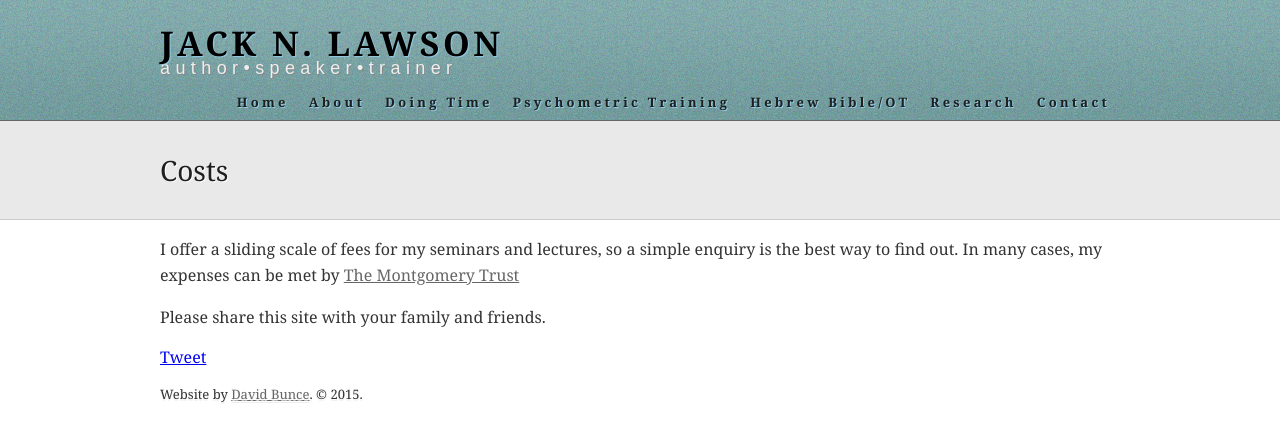
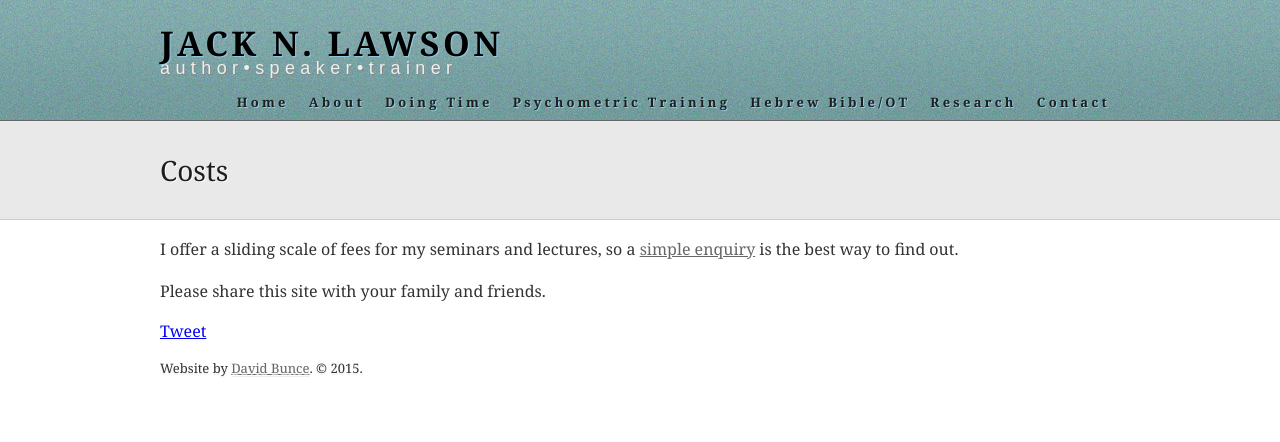
Before and after one commit to jacknlawson/jacknlawson.github.io, a Jekyll site: the page built from costs.md, in a window 1280 px wide. Shown: the top 442 px of the page. Built offline with Jekyll 4.4.1, drawn with Linux system fonts in a browser that asks for light colours; comment, search, counter and statistics services are not loaded.

Commit message:
Removing Montgomery Trust

```diff
--- a/costs.md
+++ b/costs.md
@@ -5,4 +5,4 @@ smalltitle: Costs
 permalink: /costs/
 
 ---
-I offer a sliding scale of fees for my seminars and lectures, so a simple enquiry is the best way to find out.  In many cases, my expenses can be met by [The Montgomery Trust](/montgomerytrust)
+I offer a sliding scale of fees for my seminars and lectures, so a [simple enquiry](/contactjack/) is the best way to find out.
```
